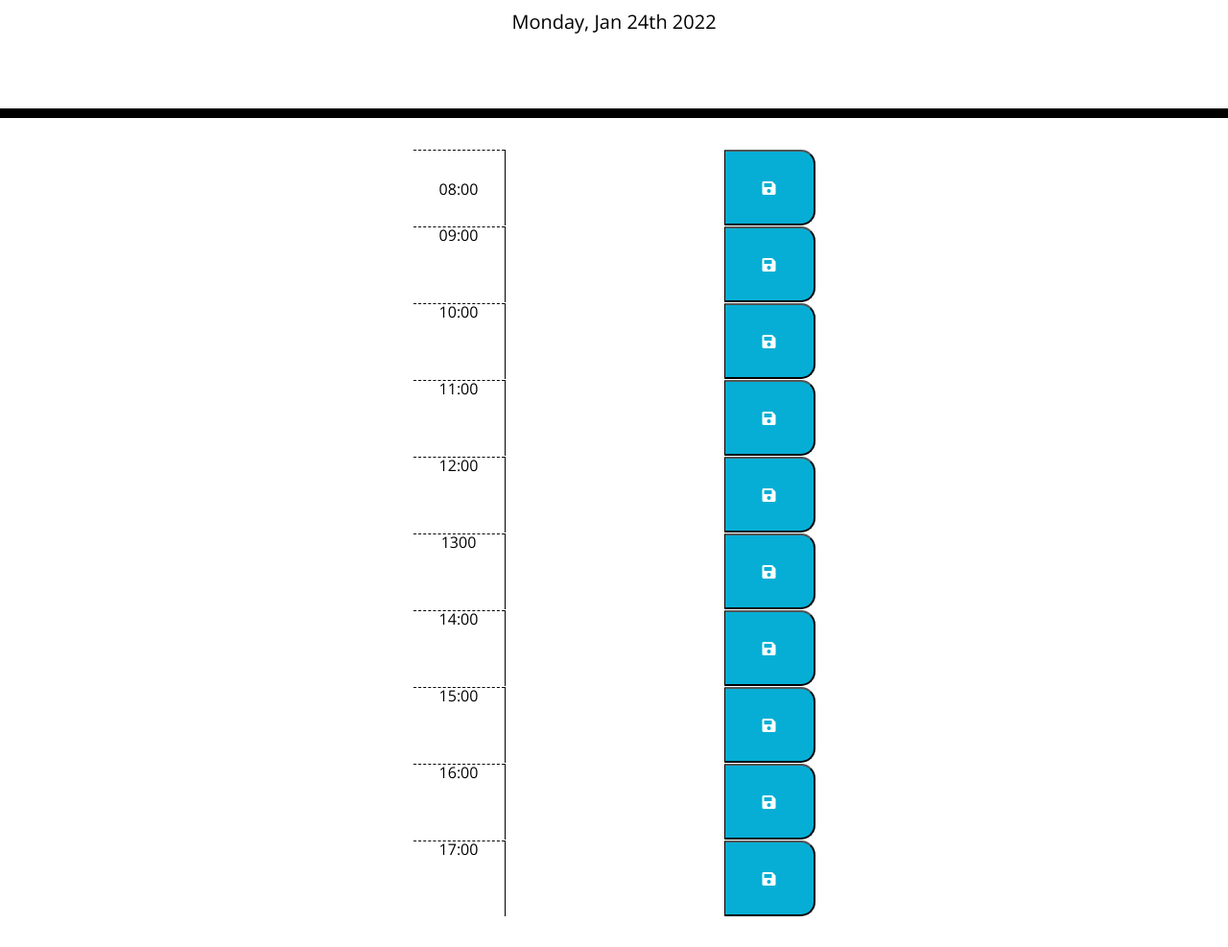
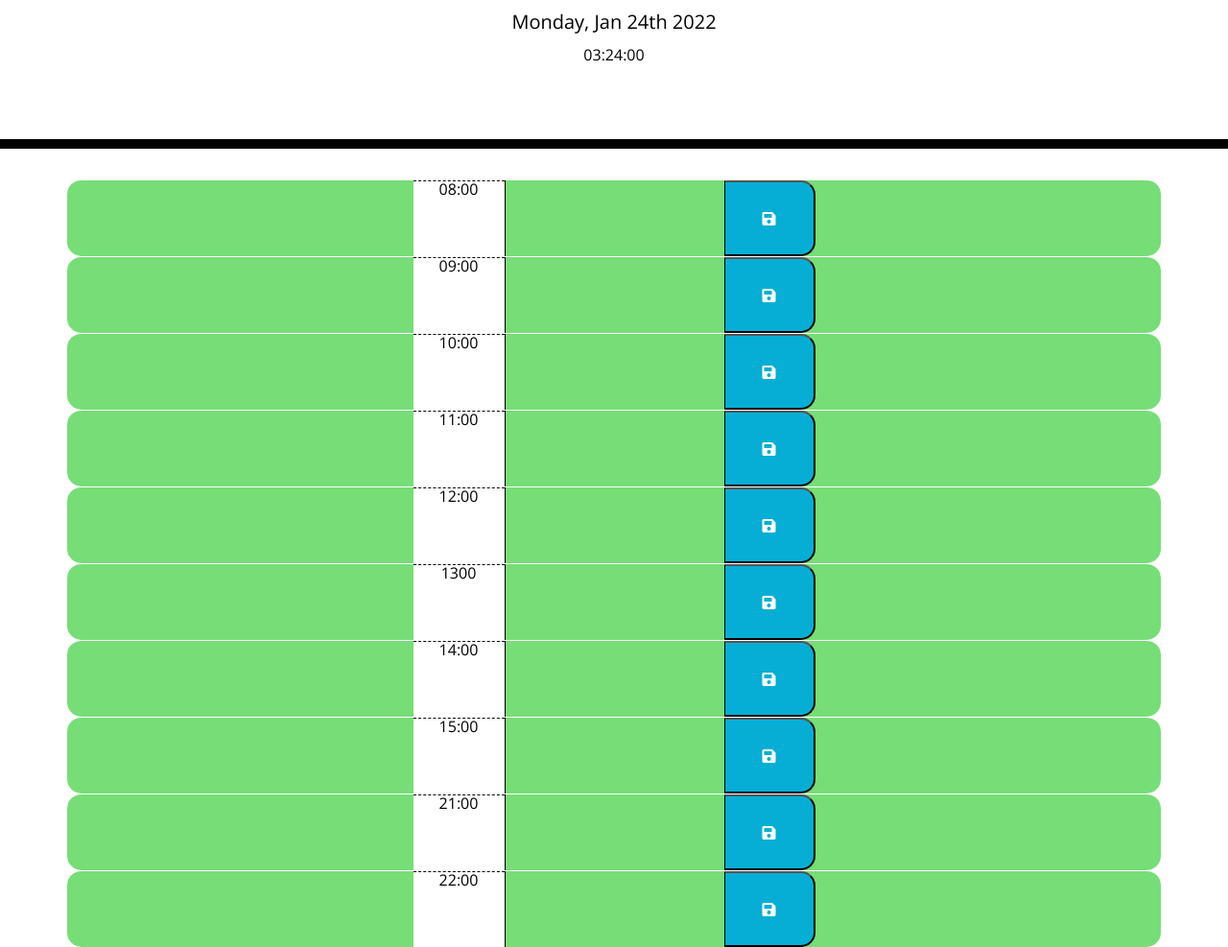
Before and after one commit to ColeHeintzman/Just-In-Time, a plain HTML site: page index.html in a window 1280 px wide. Shown: the part 181-1168 px from the top of the page at 96% size. Before the commit the page ends 1136 px from the top, so only its background shows below. Drawn offline with nearby package versions, Linux system fonts and the light colour scheme.

Commit message:
fixed local storage, added calendar class update, but it's broken

```diff
--- a/Assets/script.js
+++ b/Assets/script.js
@@ -1,10 +1,53 @@
-//*Sets Date on Main Header
+//*Sets Date and Time on Main Header
 var todayDate = moment().format('dddd, MMM Do YYYY');
+var currentTime = moment().format("HH:mm:ss");
 $("#currentDay").html(todayDate);
-//*Save button for input field
+$("#currentTime").html(currentTime);
+//*Update Time Clock
+function update() {
+    $('#currentTime').html(moment().format('HH:mm:ss'));
+  }
+  setInterval(update, 1000)
+//*Save button for input field-Local Storage
 $(document).ready(function() {
     $('.saveBtn').click(function() {
     var text = $(this).siblings(".description").val();
+    var time = $(this).parent().attr("id");
     localStorage.setItem(time, text);
+    localStorage.getItem("value");
     })
 })
+//*Recalling local storage for data persistence after refresh browser
+$("#0800 .description").val(localStorage.getItem("0800"));
+$("#0900 .description").val(localStorage.getItem("0900"));
+$("#1000 .description").val(localStorage.getItem("1000"));
+$("#1100 .description").val(localStorage.getItem("1100"));
+$("#1200 .description").val(localStorage.getItem("1200"));
+$("#1300 .description").val(localStorage.getItem("1300"));
+$("#1400 .description").val(localStorage.getItem("1400"));
+$("#1500 .description").val(localStorage.getItem("1500"));
+$("#2100 .description").val(localStorage.getItem("2100"));
+$("#2200 .description").val(localStorage.getItem("2200"));
+//*Updating Schedule css based on current time
+function timeClock() {
+    $(".time-block").each(function() {
+        var currentHour = moment().hour();
+        var scheduleTime = parseInt($(this).attr("id").split("hour")[1]);
+        if (scheduleTime < currentHour) {
+            $(this).removeClass("future");
+            $(this).removeClass("present");
+            $(this).addClass("past");
+        }
+        else if (scheduleTime === currentHour) {
+            $(this).removeClass("future");
+            $(this).removeClass("past");
+            $(this).addClass("present");
+        }
+        else {
+            $(this).removeClass("present");
+            $(this).removeClass("past");
+            $(this).addClass("future");
+        }
+    })
+}
+timeClock();
--- a/index.html
+++ b/index.html
@@ -27,14 +27,14 @@
       <h1 class="display-3">Work Day Scheduler</h1>
       <p class="lead">A simple calendar app for scheduling your work day</p>
       <p id="currentDay" class="lead"></p>
+      <p id="currentTime"></p>
     </header>
     <div class="container">
       <!-- Timeblocks go here -->
         <div class="row justify-content-md-center time-block" id="0800">
-          <div class="col col-lg-1 hour">
-           08:00</div>
-            <textarea class="col-md-auto description"></textarea>
-            <button class="col col-lg-1 saveBtn"><i class="fas fa-save"></i></button>
+          <div class="col col-lg-1 hour">08:00</div>
+          <textarea class="col-md-auto description"></textarea>
+          <button class="col col-lg-1 saveBtn"><i class="fas fa-save"></i></button>
         </div>
         <div class="row justify-content-md-center time-block" id="0900">
           <div class="col col-lg-1 hour">09:00</div>
@@ -71,16 +71,17 @@
           <textarea class="col-md-auto description"></textarea>
           <button class="col col-lg-1 saveBtn"><i class="fas fa-save"></i></button>
         </div>
-      <div class="row justify-content-md-center time-block" id="1600">
-        <div class="col col-lg-1 hour">16:00</div>
+      <div class="row justify-content-md-center time-block" id="2100">
+        <div class="col col-lg-1 hour">21:00</div>
         <textarea class="col-md-auto description"></textarea>
         <button class="col col-lg-1 saveBtn"><i class="fas fa-save"></i></button>
       </div>
-      <div class="row justify-content-md-center time-block" id="1700">
-        <div class="col col-lg-1 hour">17:00</div>
+      <div class="row justify-content-md-center time-block" id="2200">
+        <div class="col col-lg-1 hour">22:00</div>
         <textarea class="col-md-auto description"></textarea>
         <button class="col col-lg-1 saveBtn"><i class="fas fa-save"></i></button>
       </div>
+<!--sources-->
     <script src="https://code.jquery.com/jquery-3.4.1.min.js"></script>
     <script src="https://cdnjs.cloudflare.com/ajax/libs/moment.js/2.24.0/moment.min.js"></script>
     <script src="Assets/script.js"></script>
```
